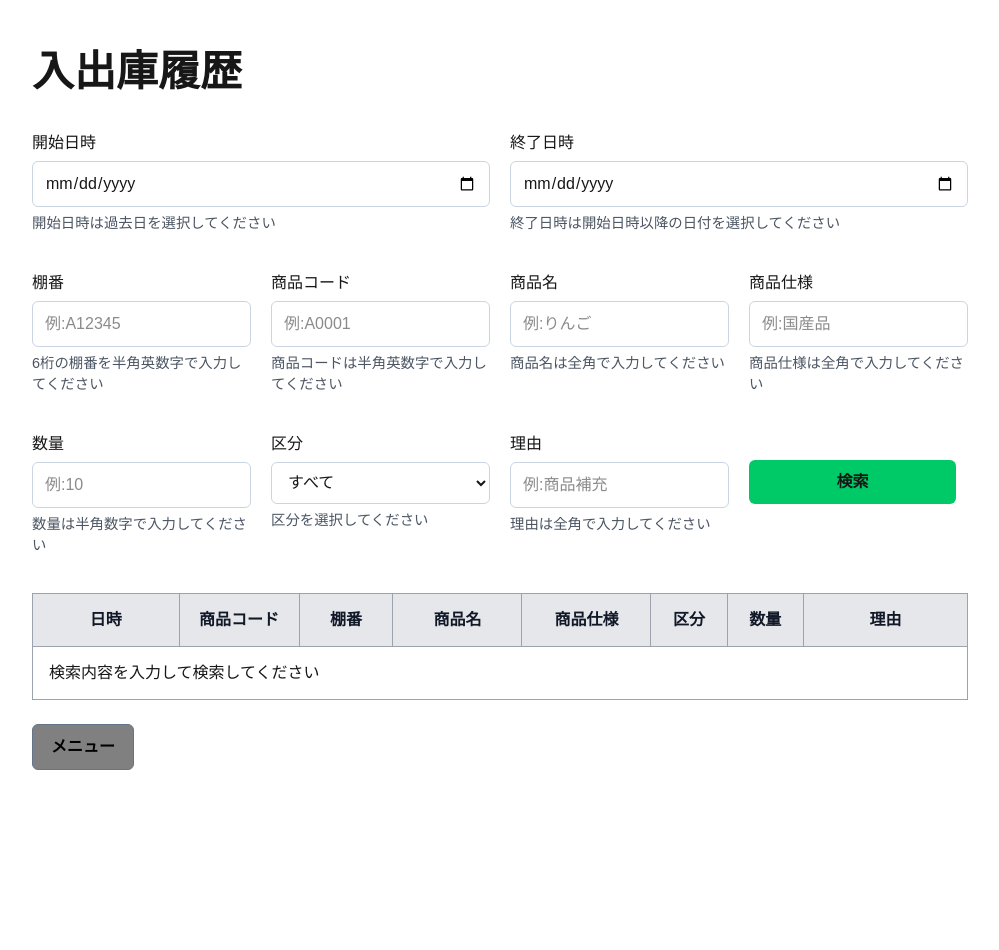
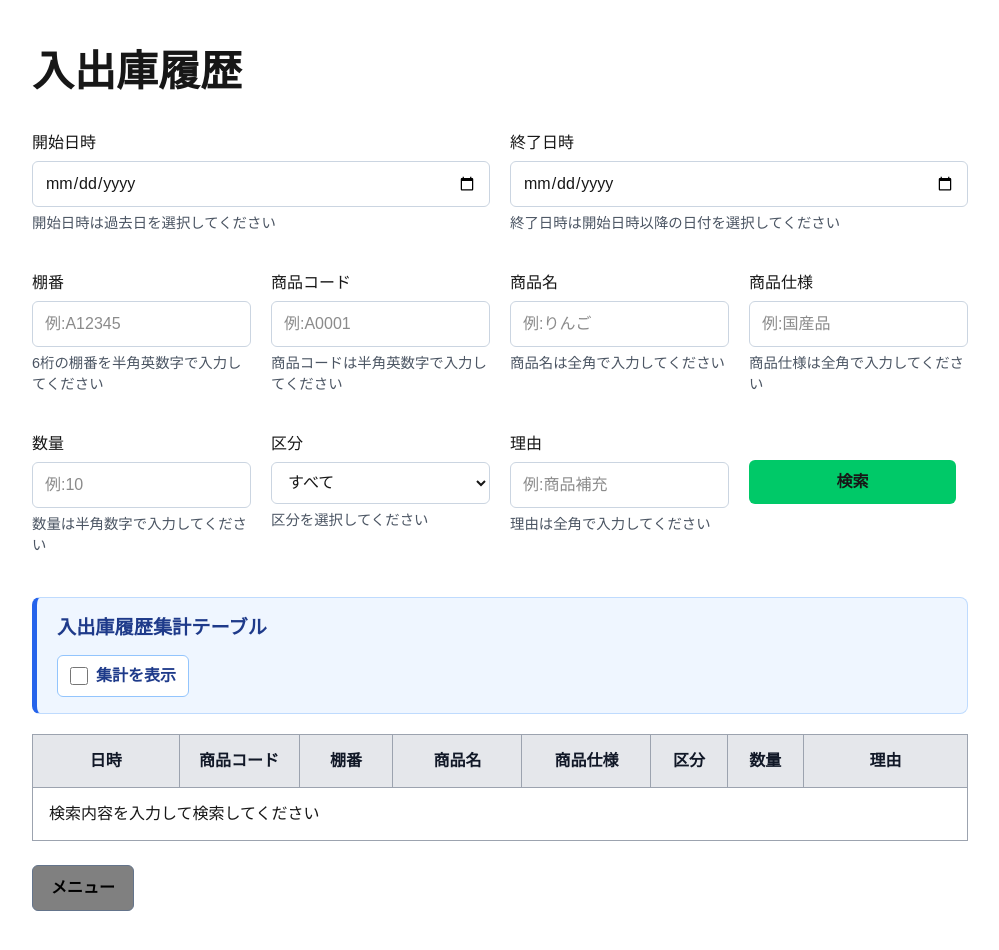
Before and after one commit to Patapatkt/zaiko-system, a Next.js app: page /history in a window 1280 px wide. Shown: the whole page, without its empty margins (140-1139 px from the left). Before the commit the page ends 810 px from the top, so only its background shows below. Built offline with nearby package versions, Linux system fonts and the light colour scheme.

Commit message:
feat: 入出庫履歴の商品別集計と表示切替を追加

```diff
--- a/app/globals.css
+++ b/app/globals.css
@@ -472,6 +472,51 @@ body {
   background-color: #00c968;
 }
 
+/* 入出庫履歴の集計操作 */
+.history-table-controls {
+  margin-top: 20px;
+  margin-bottom: 20px;
+  padding: 16px 20px;
+  background-color: #eff6ff;
+  border: 1px solid #bfdbfe;
+  border-left: 5px solid #2563eb;
+  border-radius: 8px;
+}
+
+.history-table-title {
+  margin: 0 0 12px;
+  color: #1e3a8a;
+  font-size: 1.2rem;
+  font-weight: 700;
+}
+
+.history-summary-toggle {
+  display: inline-flex;
+  align-items: center;
+  gap: 8px;
+  padding: 8px 12px;
+  background-color: #fff;
+  border: 1px solid #93c5fd;
+  border-radius: 6px;
+  color: #1e3a8a;
+  font-weight: 600;
+  cursor: pointer;
+}
+
+.history-summary-toggle input[type="checkbox"] {
+  width: 18px;
+  height: 18px;
+  margin: 0;
+  accent-color: #2563eb;
+}
+
+.history-summary-description {
+  margin: 12px 0 0;
+  color: #334155;
+  font-size: 0.9rem;
+  line-height: 1.7;
+}
+
 /* ========================================
    11. タブレット対応
 ======================================== */
--- a/components/HistoryTable.tsx
+++ b/components/HistoryTable.tsx
@@ -1,5 +1,8 @@
-import { products, stockHistories } from "@/db/schema";
-
+"use client";
+// 入出庫履歴テーブルコンポーネント
+import { Fragment, useState } from "react";
+import type { products, stockHistories } from "@/db/schema";
+// 履歴の型定義
 type History = Pick<
   typeof stockHistories.$inferSelect,
   "id" | "quantity" | "type" | "memo" | "createdAt"
@@ -9,17 +12,134 @@ type History = Pick<
   productName: typeof products.$inferSelect.name;
   productSpecification: typeof products.$inferSelect.specification;
 };
-
+// 履歴テーブルのプロパティ型定義
 type HistoryTableProps = {
   histories: History[];
   isSearchEmpty: boolean;
 };
+// 集計用の型定義
+type ProductSummary = {
+  incoming: number;
+  outgoing: number;
+  adjustment: number;//棚卸の差分合計
+  lastHistoryId: History["id"];
+};
 
+// 棚番・商品名・仕様の組み合わせを、集計用のキーにする
+function getProductKey(history: History) {
+  return JSON.stringify([
+    history.productShelf, // 棚番
+    history.productName, // 商品名
+    history.productSpecification, // 仕様
+  ]);
+}
+// 履歴の区分を日本語に変換する
+function getHistoryTypeLabel(type: History["type"]) {
+  switch (type) {
+    case "IN":
+      return "入庫";
+    case "OUT":
+      return "出庫";
+    case "CHECK":
+      return "棚卸";
+    case "DELETE":
+      return "廃却";
+    default:
+      return "要確認";
+  }
+}
+// 入出庫履歴テーブルコンポーネント
 export default function HistoryTable({
   histories,
   isSearchEmpty,
 }: HistoryTableProps) {
+  const [showSummary, setShowSummary] = useState(false);
+  const sortedHistories = [...histories].sort((a, b) => {
+    const shelfOrder = (a.productShelf ?? "").localeCompare(
+      (b.productShelf ?? ""),
+      "ja",
+    );
+    if (shelfOrder !== 0) {
+      return shelfOrder;
+    }
+    const nameOrder = (a.productName ?? "").localeCompare(
+      (b.productName ?? ""),
+      "ja",
+    );
+    if (nameOrder !== 0) return nameOrder;
+    // nullと空文字も区別し、同じ仕様を連続させる
+    if (a.productSpecification !== b.productSpecification) {
+      if (a.productSpecification === null) return -1;
+      if (b.productSpecification === null) return 1;
+
+      const specificationOrder =
+        (a.productSpecification ?? "").localeCompare(
+          (b.productSpecification ?? ""),
+          "ja",
+        );
+      if (specificationOrder !== 0) return specificationOrder;
+    }
+
+    const aTime = a.createdAt
+      ? new Date(a.createdAt).getTime()
+      : 0;
+    const bTime = b.createdAt
+      ? new Date(b.createdAt).getTime()
+      : 0;
+
+    return bTime - aTime || b.id - a.id;
+  });
+
+  // 渡された検索結果だけを集計する
+  const summaries = new Map<string, ProductSummary>();
+  if (showSummary && !isSearchEmpty) {
+    for (const history of sortedHistories) {
+      const key = getProductKey(history);
+      // summary(要約)を定数に格納
+      const summary = summaries.get(key) ?? {
+        incoming: 0,
+        outgoing: 0,
+        adjustment: 0,
+        lastHistoryId: history.id,
+      };
+      //入庫(IN)・出庫(OUT)の数量を集計する
+      if (history.type === "IN") {
+        summary.incoming += history.quantity;
+      } else if (history.type === "OUT") {
+        // 出庫履歴はマイナスで記録されるため、正の数にする
+        summary.outgoing += Math.abs(history.quantity);
+      } else if (history.type === "CHECK") {
+        // 棚卸の差分を集計する
+        summary.adjustment += history.quantity;
+      }
+      summary.lastHistoryId = history.id;
+      summaries.set(key, summary);//最初に出てきた履歴のIDをlastHistoryIdryIdとして保持する
+    }
+  }
+
   return (
+    <>
+      <div className="history-table-controls">
+        <h2 className="history-table-title">
+          入出庫履歴集計テーブル
+        </h2>
+        <label className="history-summary-toggle">
+          <input
+            type="checkbox"
+            checked={showSummary}
+            onChange={(event) => setShowSummary(event.target.checked)}
+          />
+          {" "}集計を表示
+        </label>
+
+        {showSummary && (
+          <p className="history-summary-description">
+            検索結果内の入庫・出庫・棚卸差分を集計します。<br />
+            期間内増減＝入庫計−出庫計＋棚卸差分。廃却は含みません。
+          </p>
+        )}
+      </div>
+
       <table className="common-table history-table">
         <thead>
           <tr>
@@ -47,11 +167,17 @@ export default function HistoryTable({
               </td>
             </tr>
           ) : (
-          histories.map((history) => (
-            <tr key={history.id}>
+            sortedHistories.map((history) => {
+              const summary = summaries.get(getProductKey(history));
+
+              return (
+                <Fragment key={history.id}>
+                  <tr>
                     <td>
                       {history.createdAt
-                  ? new Date(history.createdAt).toLocaleString("ja-JP", {
+                        ? new Date(history.createdAt).toLocaleString(
+                          "ja-JP",
+                          {
                             timeZone: "Asia/Tokyo",
                             year: "numeric",
                             month: "2-digit",
@@ -68,23 +194,40 @@ export default function HistoryTable({
                     <td>{history.productName}</td>
                     <td>{history.productSpecification ?? "未設定"}</td>
                     <td>
-                {history.type === "IN"
-                  ? "入庫"
-                  : history.type === "OUT"
-                    ? "出庫"
-                    : history.type === "CHECK"
-                      ? "棚卸"
-                      : history.type === "DELETE"
-                        ? "廃却"
-                        : "要確認"}
-
+                      {getHistoryTypeLabel(history.type)}
                     </td>
                     <td>{history.quantity}</td>
                     <td>{history.memo ?? "なし"}</td>
                   </tr>
-          ))
+
+                  {summary &&
+                    summary.lastHistoryId === history.id && (
+                      <tr>
+                        <td colSpan={5}>
+                          {history.productShelf}・{history.productName}・
+                          {history.productSpecification ?? "未設定"}
+                        </td>
+                        <td colSpan={3}>
+                          <strong>
+                            入庫計＝{summary.incoming}
+                            <br />
+                            出庫計＝{summary.outgoing}
+                            <br />
+                            棚卸差分＝{summary.adjustment}
+                            <br />
+                            期間内増減＝
+                            {summary.incoming - summary.outgoing + summary.adjustment}
+                          </strong>
+                        </td>
+                      </tr>
+                    )
+                  }
+                </Fragment>
+              );
+            })
           )}
         </tbody>
-    </table>
+      </table >
+    </>
   );
 }
```
Lines whose indentation alone changed are shown as unchanged.
